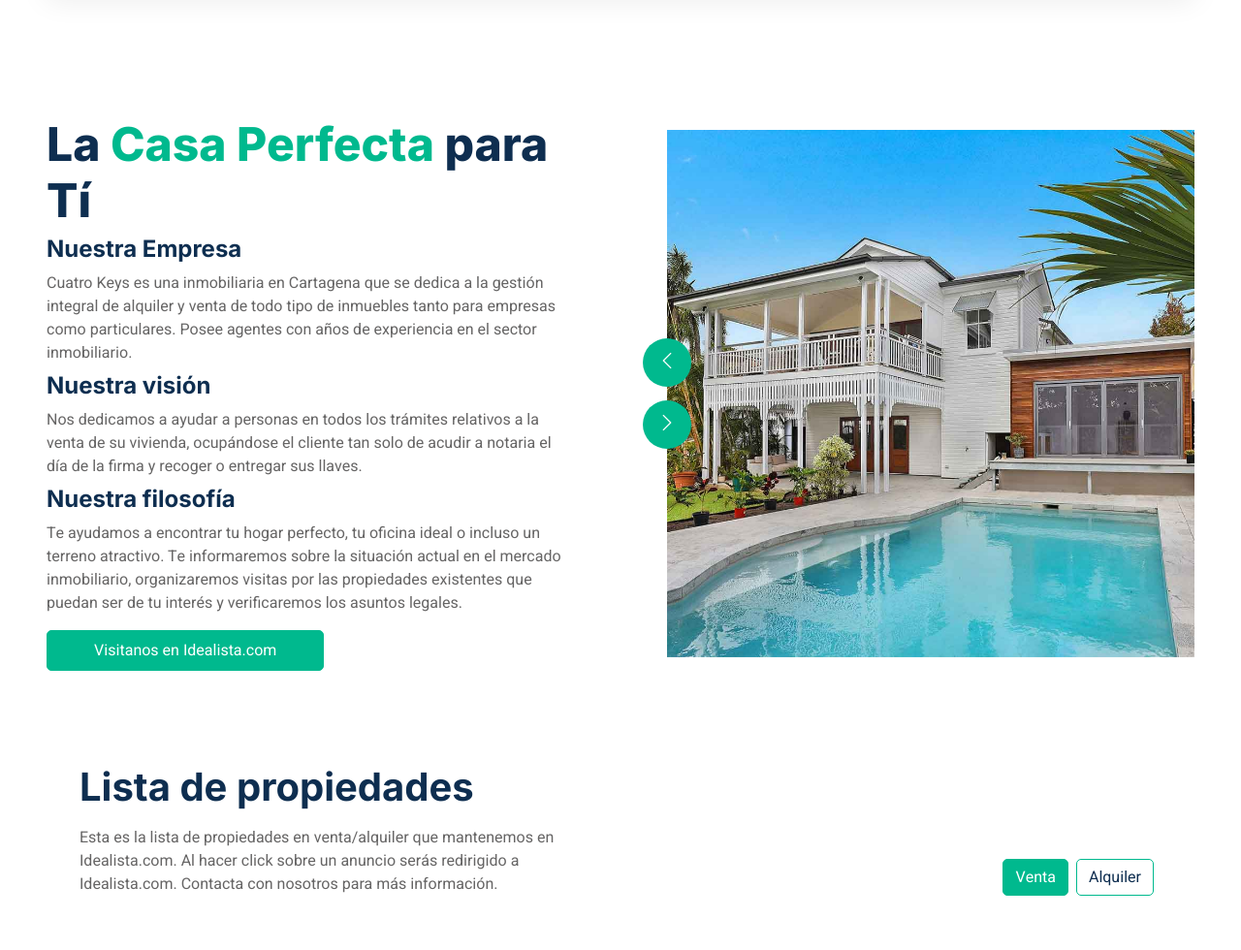
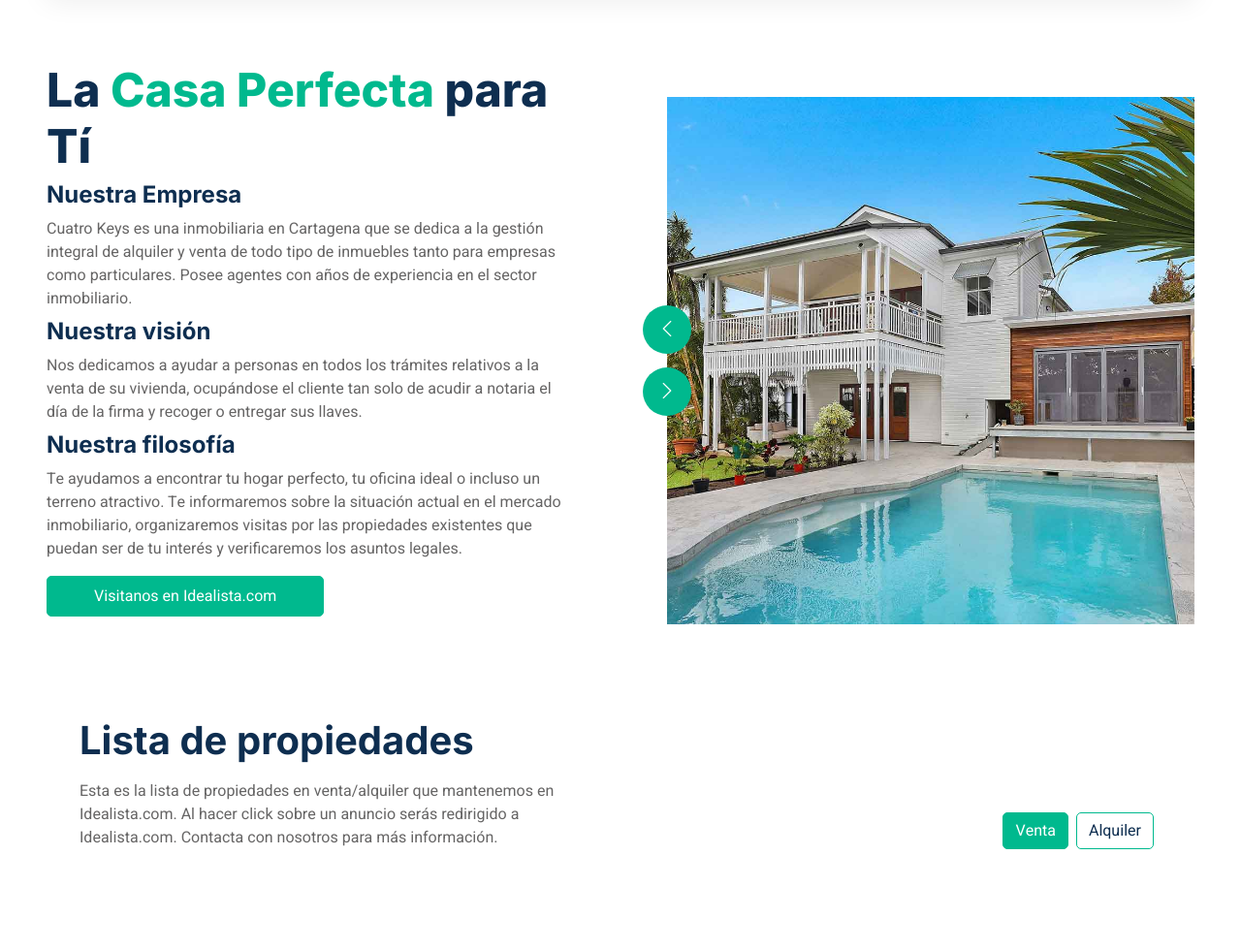
Before and after one commit to julia4keys/real_state, a Python web app: template template/index_temp.html in a window 1280 px wide. Shown: the part 75-1055 px from the top of the page at 97% size. Run offline with Jinja, Linux system fonts and the light colour scheme; the template is opened without the code that fills it, so the values that code supplies are empty; some libraries are stand-ins or nearby versions.

Commit message:
new margins

```diff
--- a/template/index_temp.html
+++ b/template/index_temp.html
@@ -88,9 +88,9 @@
 
 
         <!-- Header Start -->
-        <div class="container-fluid header bg-white p-0 mt-lg-4">
+        <div class="container-fluid header bg-white p-0 mt-lg-1">
             <div class="row g-0 align-items-center flex-column-reverse flex-md-row">
-                <div class="col-md-6 p-5 mt-lg-5">
+                <div class="col-md-6 p-5 mt-lg-1">
                     <h1 class="display-5 animated fadeIn mb-2">La <span class="text-primary">Casa Perfecta</span> para Tí</h1>
                     <h4 class="animated fadeIn mb-2">Nuestra Empresa</h1>
                     <p class="animated fadeIn mb-2">Cuatro Keys es una inmobiliaria en Cartagena que se dedica a la gestión integral de alquiler y venta de todo tipo de inmuebles tanto para empresas como particulares. Posee agentes con años de experiencia en el sector inmobiliario.</p>
```
